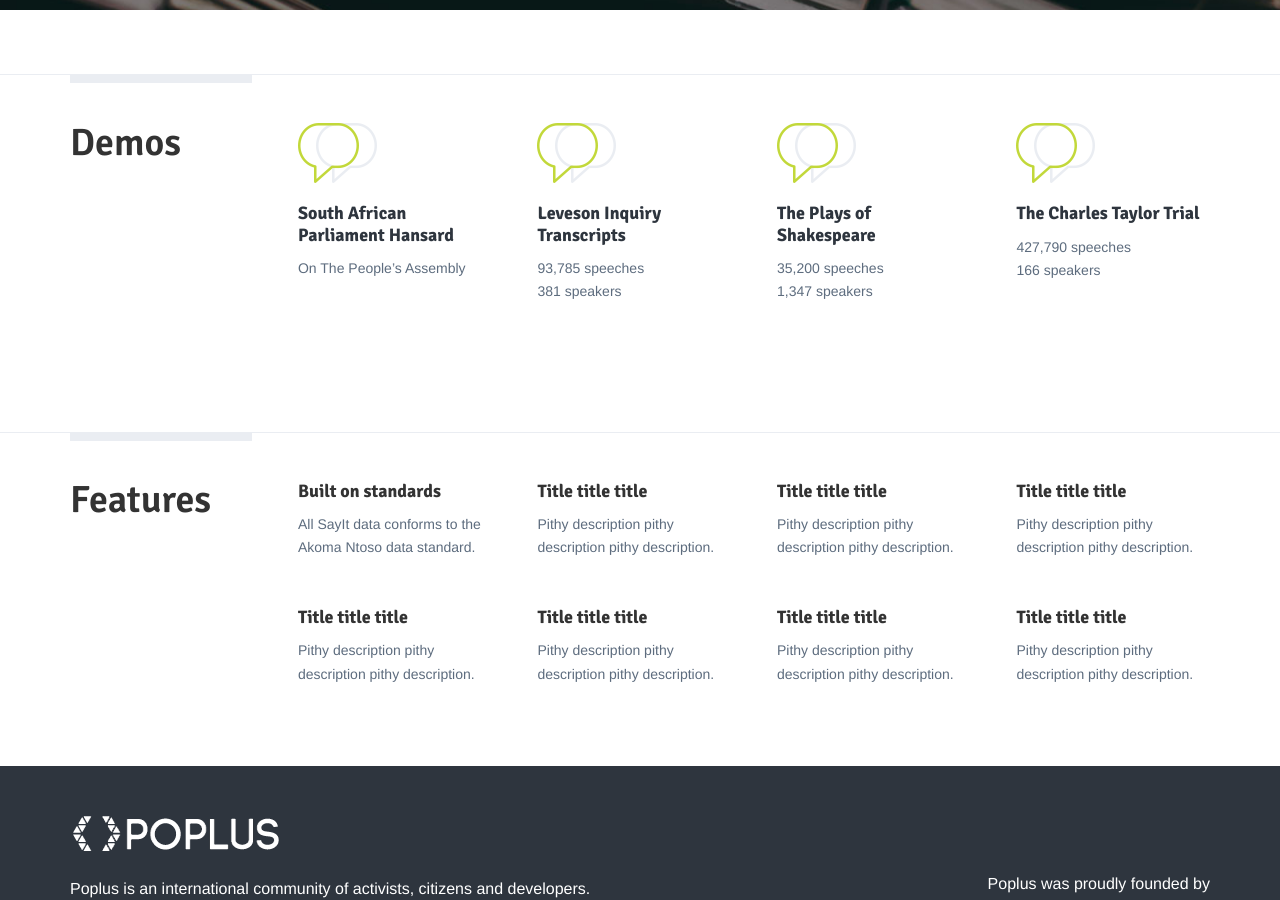
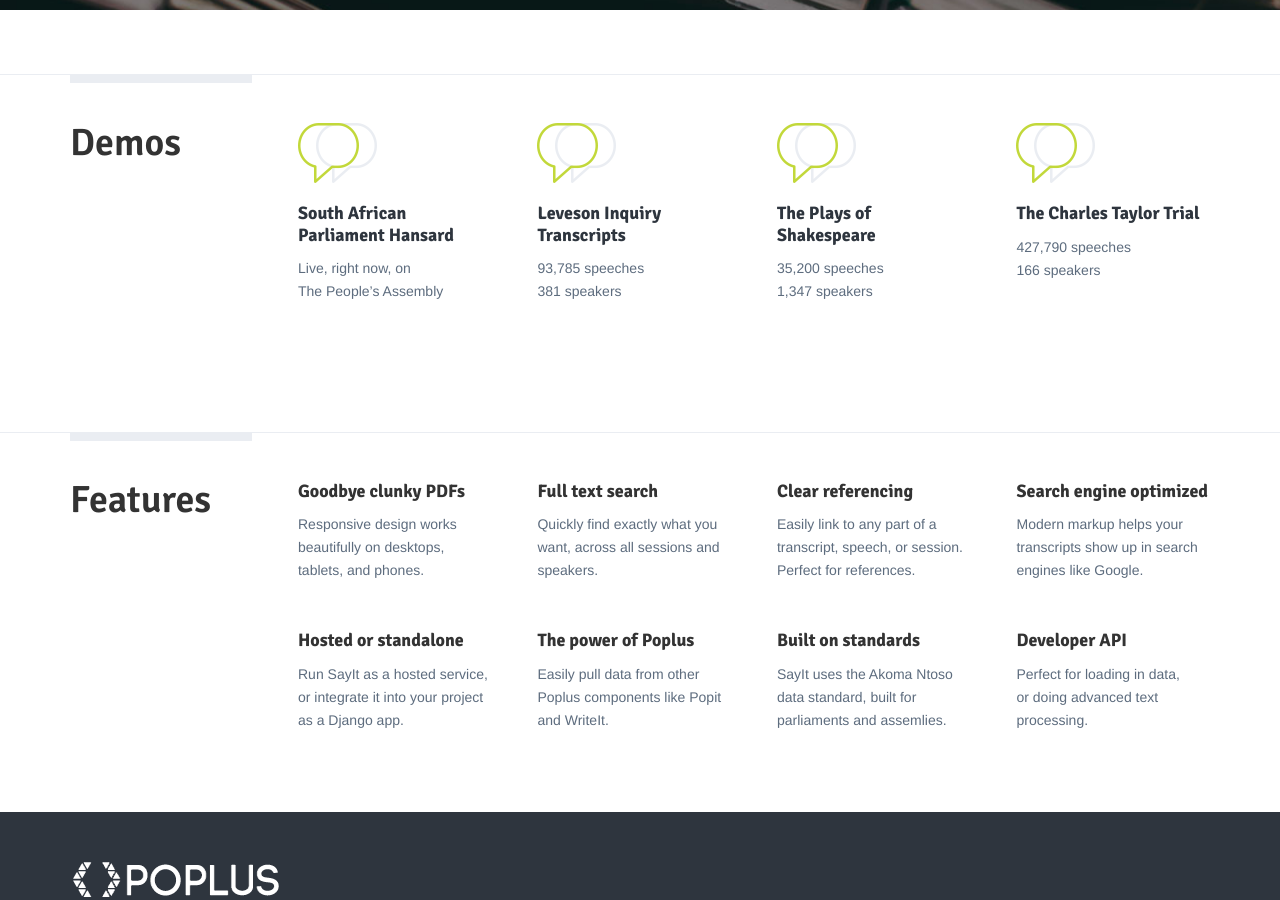
Before and after one commit to mysociety/sayit.poplus.org, a Jekyll site: the page built from index.html, in a window 1280 px wide and 900 px high, scrolled down 686 px. Built offline with Jekyll 4.4.1, drawn with Linux system fonts in a browser that asks for light colours; Markdown is read by kramdown in place of the engine named in the settings.

Commit message:
new features copy for homepage

```diff
--- a/index.html
+++ b/index.html
@@ -30,7 +30,7 @@
                 <div class="column-one-of-four example-sayit">
                     <a href="http://www.pa.org.za/hansard/">
                         <h3>South African Parliament Hansard</h3>
-                        <p>On The People&rsquo;s Assembly</p>
+                        <p>Live, right now, on The&nbsp;People&rsquo;s Assembly</p>
                     </a>
                 </div><!--
                 --><div class="column-one-of-four example-sayit">
@@ -69,38 +69,38 @@
         <div class="content-column">
             <div class="grid-row">
                 <div class="column-one-of-four">
-                    <h3>Built on standards</h3>
-                    <p>All SayIt data conforms to the Akoma Ntoso data standard.</p>
+                    <h3>Goodbye clunky PDFs</h3>
+                    <p>Responsive design works beautifully on desktops, tablets, and phones.</p>
                 </div><!--
                 --><div class="column-one-of-four">
-                    <h3>Title title title</h3>
-                    <p>Pithy description pithy description pithy description.</p>
+                    <h3>Full text search</h3>
+                    <p>Quickly find exactly what you want, across all sessions and speakers.</p>
                 </div><!--
                 --><div class="column-one-of-four">
-                    <h3>Title title title</h3>
-                    <p>Pithy description pithy description pithy description.</p>
+                    <h3>Clear referencing</h3>
+                    <p>Easily link to any part of a transcript, speech, or session. Perfect for references.</p>
                 </div><!--
                 --><div class="column-one-of-four">
-                    <h3>Title title title</h3>
-                    <p>Pithy description pithy description pithy description.</p>
+                    <h3>Search engine optimized</h3>
+                    <p>Modern markup helps your transcripts show up in search engines like Google.</p>
                 </div>
             </div>
             <div class="grid-row">
                 <div class="column-one-of-four">
-                    <h3>Title title title</h3>
-                    <p>Pithy description pithy description pithy description.</p>
+                    <h3>Hosted or standalone</h3>
+                    <p>Run SayIt as a hosted service, or integrate it into your project as a Django app.</p>
                 </div><!--
                 --><div class="column-one-of-four">
-                    <h3>Title title title</h3>
-                    <p>Pithy description pithy description pithy description.</p>
+                    <h3>The power of Poplus</h3>
+                    <p>Easily pull data from other Poplus components like Popit and WriteIt.</p>
                 </div><!--
                 --><div class="column-one-of-four">
-                    <h3>Title title title</h3>
-                    <p>Pithy description pithy description pithy description.</p>
+                    <h3>Built on standards</h3>
+                    <p>SayIt uses the Akoma Ntoso data standard, built for parliaments and assemlies.</p>
                 </div><!--
                 --><div class="column-one-of-four">
-                    <h3>Title title title</h3>
-                    <p>Pithy description pithy description pithy description.</p>
+                    <h3>Developer API</h3>
+                    <p>Perfect for loading in data, or&nbsp;doing advanced text processing.</p>
                 </div>
             </div>
         </div>
```
